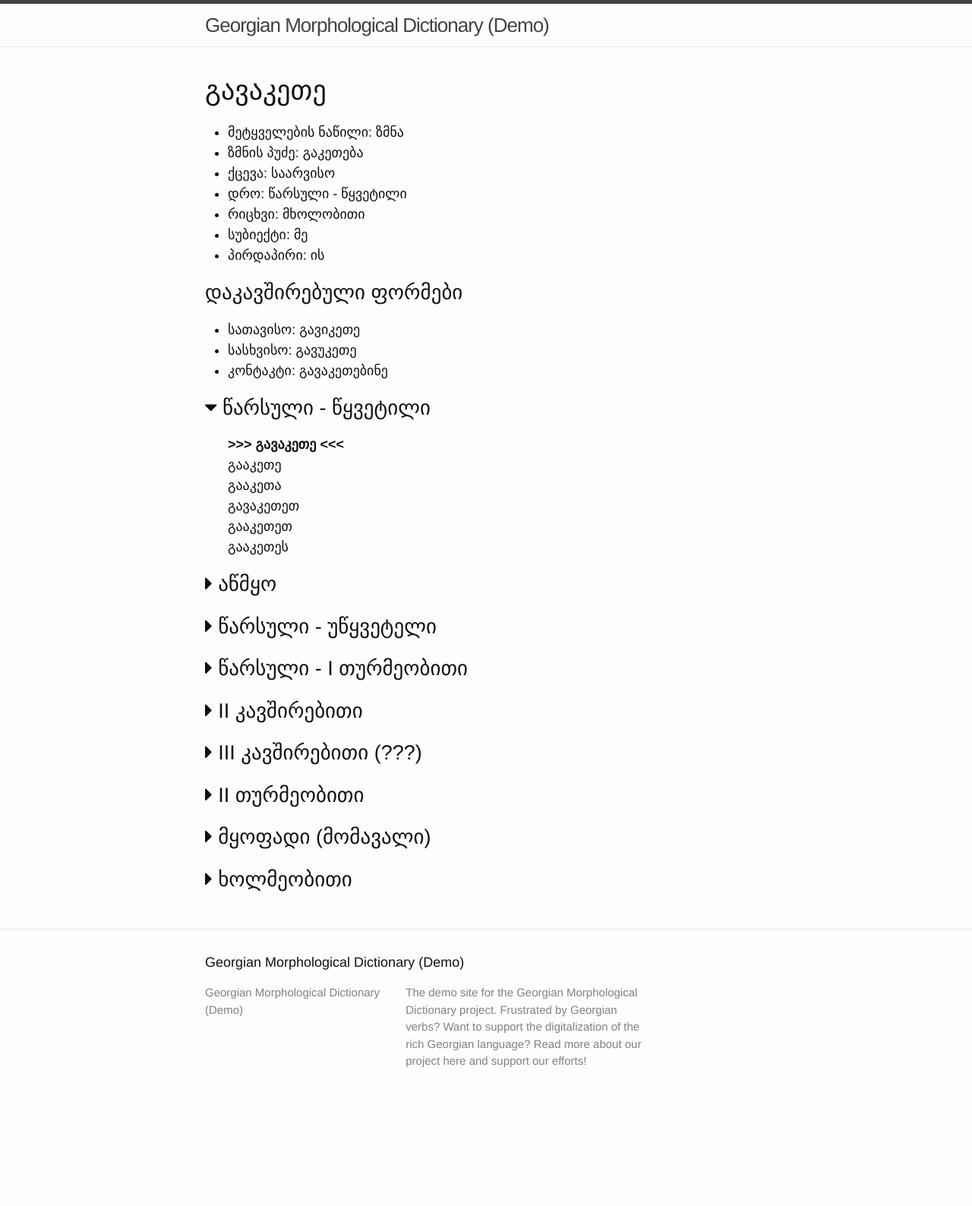
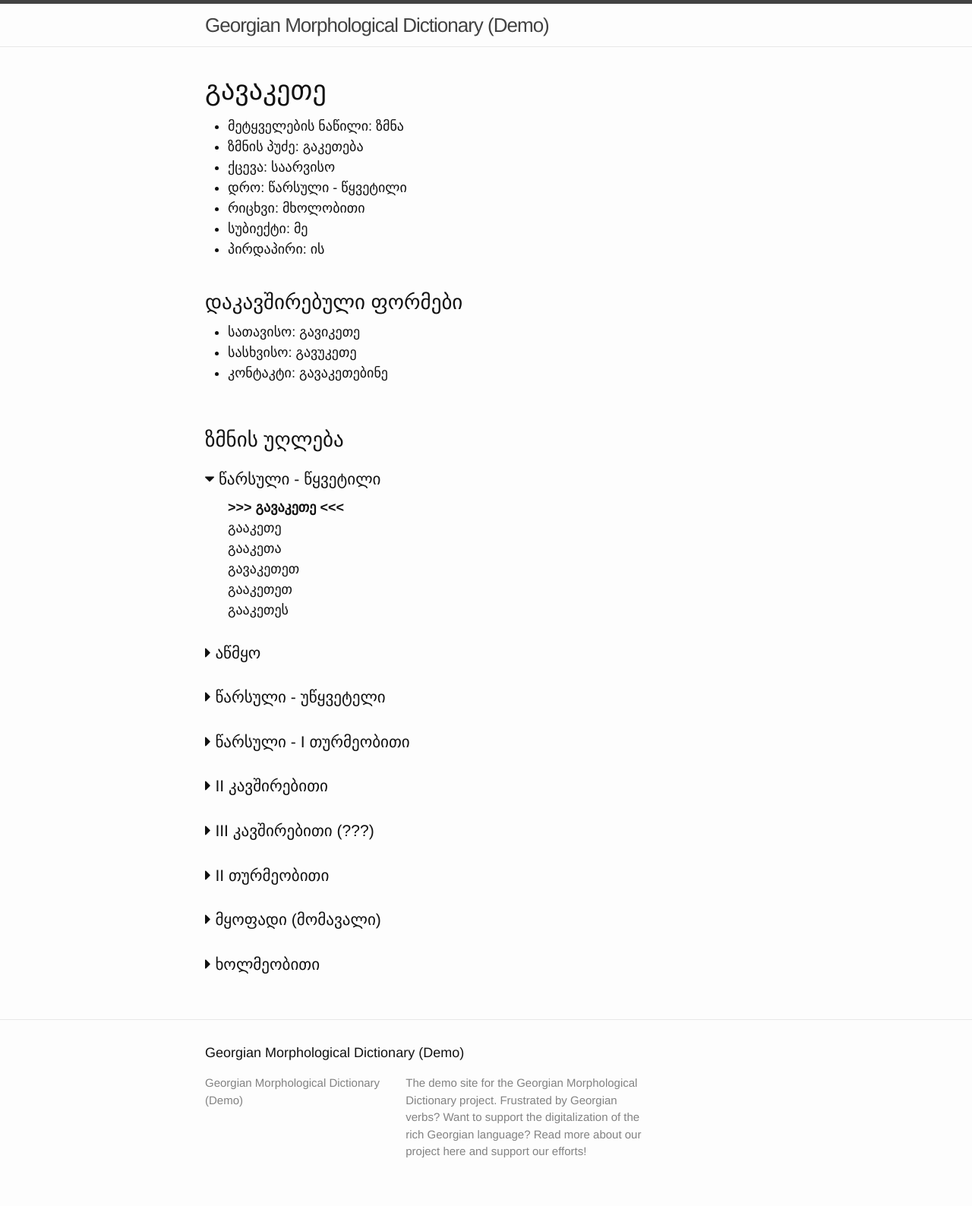
Before and after one commit to nwshane/georgian-morphology-demo, a Jekyll site: the page built from _posts/words/2016-03-02-გავაკეთე.markdown, in a window 1280 px wide. Shown: the whole page at 76% size. Built offline with Jekyll 4.4.1, drawn with Linux system fonts in a browser that asks for light colours; nearby versions of some CDN libraries; before the commit the page ends 1469 px from its top, so only the background shows below that.

Commit message:
Style improvements on გავაკეთე page.

```diff
--- a/_layouts/word.html
+++ b/_layouts/word.html
@@ -2,7 +2,7 @@
 layout: default
 ---
 
-<h1>
+<h1 class='heading mod-little-margin'>
   {{ page.text }}
 </h1>
 
--- a/_posts/words/2016-03-02-გავაკეთე.markdown
+++ b/_posts/words/2016-03-02-გავაკეთე.markdown
@@ -17,8 +17,9 @@ categories: words
   * პირდაპირი: ის
 </section>
 
-<section>
-  <h2>
+<section class='section'>
+
+  <h2 class='heading mod-little-margin'>
     დაკავშირებული ფორმები
   </h2>
 
@@ -28,11 +29,15 @@ categories: words
 
 </section>
 
+<h2 class='section'>
+  ზმნის უღლება
+</h2>
+
 <section class='verb-block'>
-  <h2 class='js-expand-collapse-siblings'>
+  <h3 class='js-expand-collapse-siblings'>
     <i class="fa fa-caret-down"></i>
     წარსული - წყვეტილი
-  </h2>
+  </h3>
 
   * __გავაკეთე__
   * გააკეთე
@@ -46,10 +51,10 @@ categories: words
 
 <section class='verb-block'>
 
-  <h2 class='js-expand-collapse-siblings'>
+  <h3 class='js-expand-collapse-siblings'>
     <i class="fa fa-caret-right"></i>
     აწმყო
-  </h2>
+  </h3>
 
   * ვაკეთებ
   * აკეთებ
@@ -63,10 +68,10 @@ categories: words
 
 <section class='verb-block'>
 
-  <h2 class='js-expand-collapse-siblings'>
+  <h3 class='js-expand-collapse-siblings'>
     <i class="fa fa-caret-right"></i>
     წარსული - უწყვეტელი
-  </h2>
+  </h3>
 
   * ვაკეთებდი
   * აკეთებდი
@@ -80,10 +85,10 @@ categories: words
 
 <section class='verb-block'>
 
-  <h2 class='js-expand-collapse-siblings'>
+  <h3 class='js-expand-collapse-siblings'>
     <i class="fa fa-caret-right"></i>
     წარსული - I თურმეობითი
-  </h2>
+  </h3>
 
   * გამიკეთებია
   * გაგიკეთებია
@@ -97,10 +102,10 @@ categories: words
 
 <section class='verb-block'>
 
-  <h2 class='js-expand-collapse-siblings'>
+  <h3 class='js-expand-collapse-siblings'>
     <i class="fa fa-caret-right"></i>
     II კავშირებითი
-  </h2>
+  </h3>
 
   * გავაკეთო
   * გააკეთო
@@ -114,10 +119,10 @@ categories: words
 
 <section class='verb-block'>
 
-  <h2 class='js-expand-collapse-siblings'>
+  <h3 class='js-expand-collapse-siblings'>
     <i class="fa fa-caret-right"></i>
     III კავშირებითი (???)
-  </h2>
+  </h3>
 
   * ვაკეთებდე
   * აკეთებდე
@@ -131,10 +136,10 @@ categories: words
 
 <section class='verb-block'>
 
-  <h2 class='js-expand-collapse-siblings'>
+  <h3 class='js-expand-collapse-siblings'>
     <i class="fa fa-caret-right"></i>
     II თურმეობითი
-  </h2>
+  </h3>
 
   * გამეკეთებინა
   * გაგეკეთებინა
@@ -148,10 +153,10 @@ categories: words
 
 <section class='verb-block'>
 
-  <h2 class='js-expand-collapse-siblings'>
+  <h3 class='js-expand-collapse-siblings'>
     <i class="fa fa-caret-right"></i>
     მყოფადი (მომავალი)
-  </h2>
+  </h3>
 
   * გავაკეთებ
   * გააკეთებ
@@ -165,10 +170,10 @@ categories: words
 
 <section class='verb-block'>
 
-  <h2 class='js-expand-collapse-siblings'>
+  <h3 class='js-expand-collapse-siblings'>
     <i class="fa fa-caret-right"></i>
     ხოლმეობითი
-  </h2>
+  </h3>
 
   * გავაკეთებდი
   * გააკეთებდი
--- /dev/null
+++ b/_sass/_heading.scss
@@ -0,0 +1,3 @@
+.heading.mod-little-margin {
+  margin-bottom: 0.2em;
+}
--- /dev/null
+++ b/_sass/_section.scss
@@ -0,0 +1,3 @@
+.section {
+  margin-top: 2em;
+}
--- a/_sass/_verb-block.scss
+++ b/_sass/_verb-block.scss
@@ -1,3 +1,11 @@
+.verb-block {
+  margin-bottom: 1.5em;
+}
+
+  .verb-block h3 {
+    margin-bottom: .4em
+  }
+
   .verb-block ul {
     list-style-type: none;
   }
--- a/css/main.scss
+++ b/css/main.scss
@@ -50,5 +50,7 @@ $on-laptop:        800px;
         "base",
         "layout",
         "syntax-highlighting",
-        "verb-block"
+        "verb-block",
+        'section',
+        'heading'
 ;
```
Lines whose indentation alone changed are shown as unchanged.
